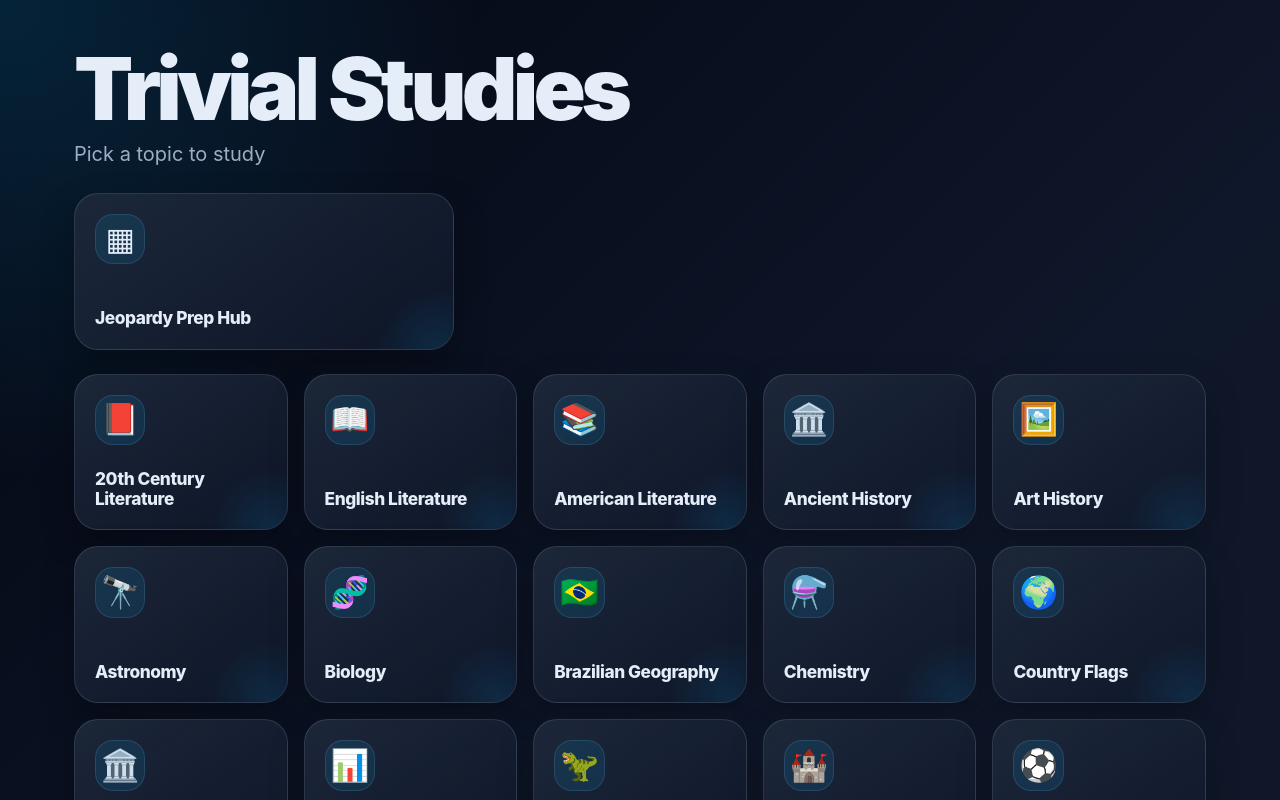
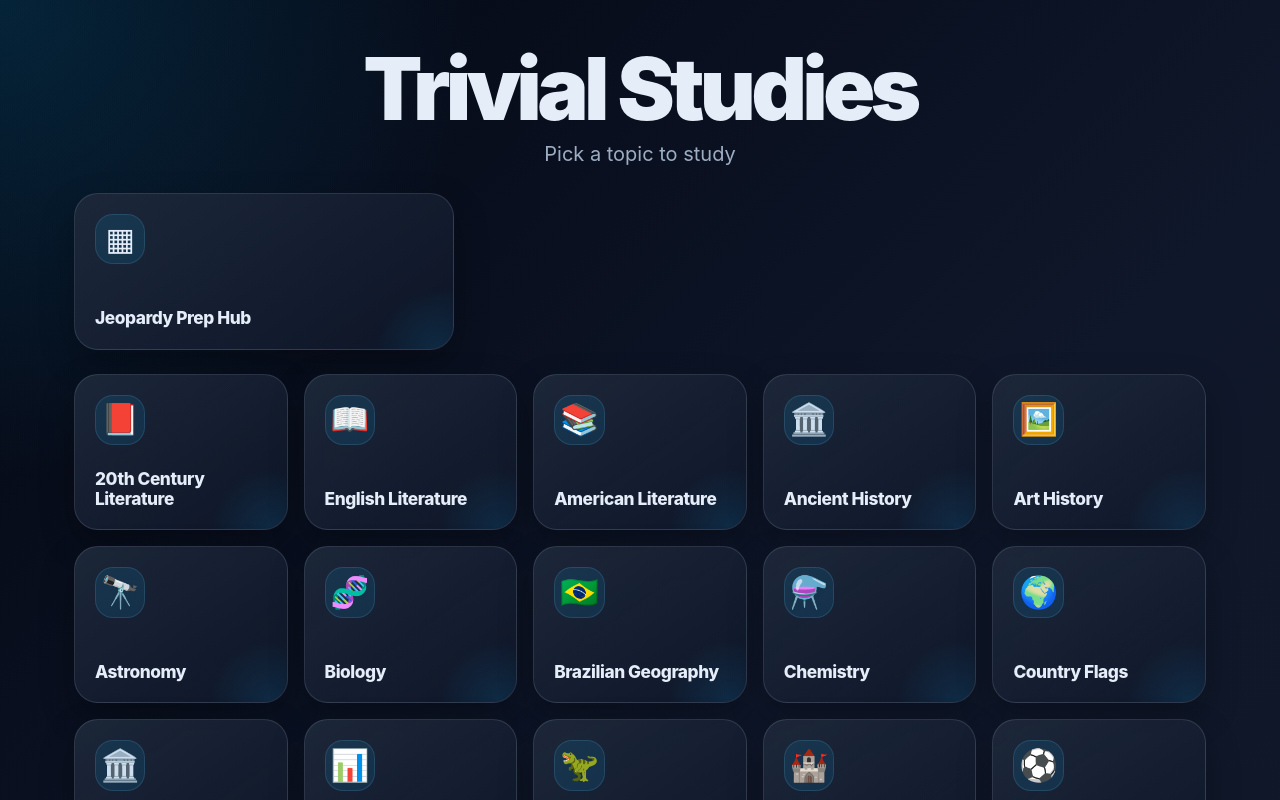
Before and after one commit to iakhil/trivial-studies, a React (Vite) app: page / in a window 1280 px wide. Shown: the top 800 px of the page. Built offline with nearby package versions, Linux system fonts and the light colour scheme.

Commit message:
Center page titles

```diff
--- a/src/App.css
+++ b/src/App.css
@@ -46,7 +46,8 @@
   font-weight: 900;
   letter-spacing: -0.055em;
   line-height: 0.94;
-  margin: 0;
+  margin: 0 auto;
+  text-align: center;
   text-wrap: balance;
 }
 
@@ -54,7 +55,8 @@
   max-width: 36rem;
   color: var(--muted);
   font-size: clamp(1.08rem, 2vw, 1.25rem);
-  margin-top: -0.9rem;
+  margin: -0.9rem auto 0;
+  text-align: center;
 }
 
 .topics-grid {
@@ -167,7 +169,8 @@
   font-weight: 900;
   letter-spacing: -0.055em;
   line-height: 0.98;
-  margin: 0;
+  margin: 0 auto;
+  text-align: center;
   text-wrap: balance;
 }
 
```
